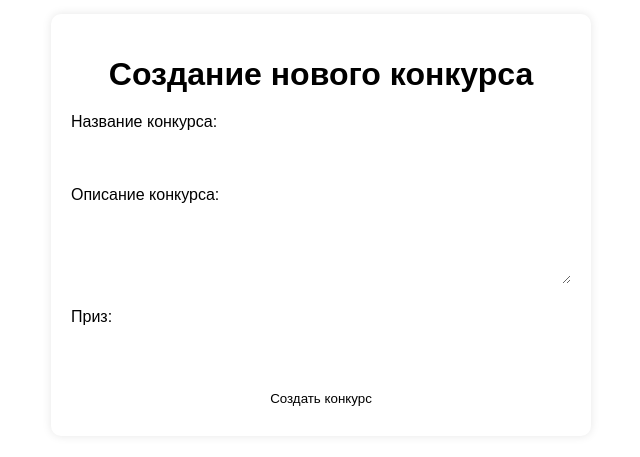
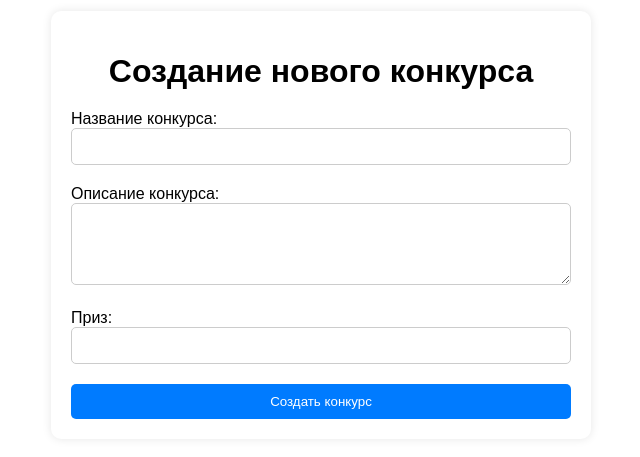
Before and after one commit to coc12farm11/destroyyour.github.io, a plain HTML site: page index.html in a window 1280 px wide. Shown: the part 175-632 px from the top of the page, without its empty margins (319-959 px from the left). Drawn offline with Linux system fonts and the light colour scheme.

Commit message:
Update index.html

```diff
--- a/index.html
+++ b/index.html
@@ -22,7 +22,7 @@
             max-width: 500px;
             width: 100%;
             padding: 20px;
-            background-color: var(--tg-theme-primary-color); /* Изменено на переменную темы Telegram */
+            background-color: #fff;
             border-radius: 10px;
             box-shadow: 0 0 10px rgba(0, 0, 0, 0.1);
         }
@@ -30,7 +30,7 @@
         h1 {
             text-align: center;
             margin-bottom: 20px;
-            color: var(--tg-theme-primary-text-color); /* Изменено на переменную темы Telegram */
+            color: var(--tg-theme-text-color);
         }
 
         input[type="text"],
@@ -38,7 +38,7 @@
             width: 100%;
             padding: 10px;
             margin-bottom: 20px;
-            border: 1px solid var(--tg-theme-input-border-color); /* Изменено на переменную темы Telegram */
+            border: 1px solid #ccc;
             border-radius: 5px;
             box-sizing: border-box;
         }
@@ -46,16 +46,16 @@
         input[type="submit"] {
             width: 100%;
             padding: 10px;
-            background-color: var(--tg-theme-accent-color); /* Изменено на переменную темы Telegram */
+            background-color: #007bff;
             border: none;
             border-radius: 5px;
-            color: var(--tg-theme-bg-color); /* Изменено на переменную темы Telegram */
+            color: #fff;
             cursor: pointer;
             transition: background-color 0.3s;
         }
 
         input[type="submit"]:hover {
-            background-color: var(--tg-theme-accent-color-darker); /* Изменено на переменную темы Telegram */
+            background-color: #0056b3;
         }
     </style>
 </head>
```
